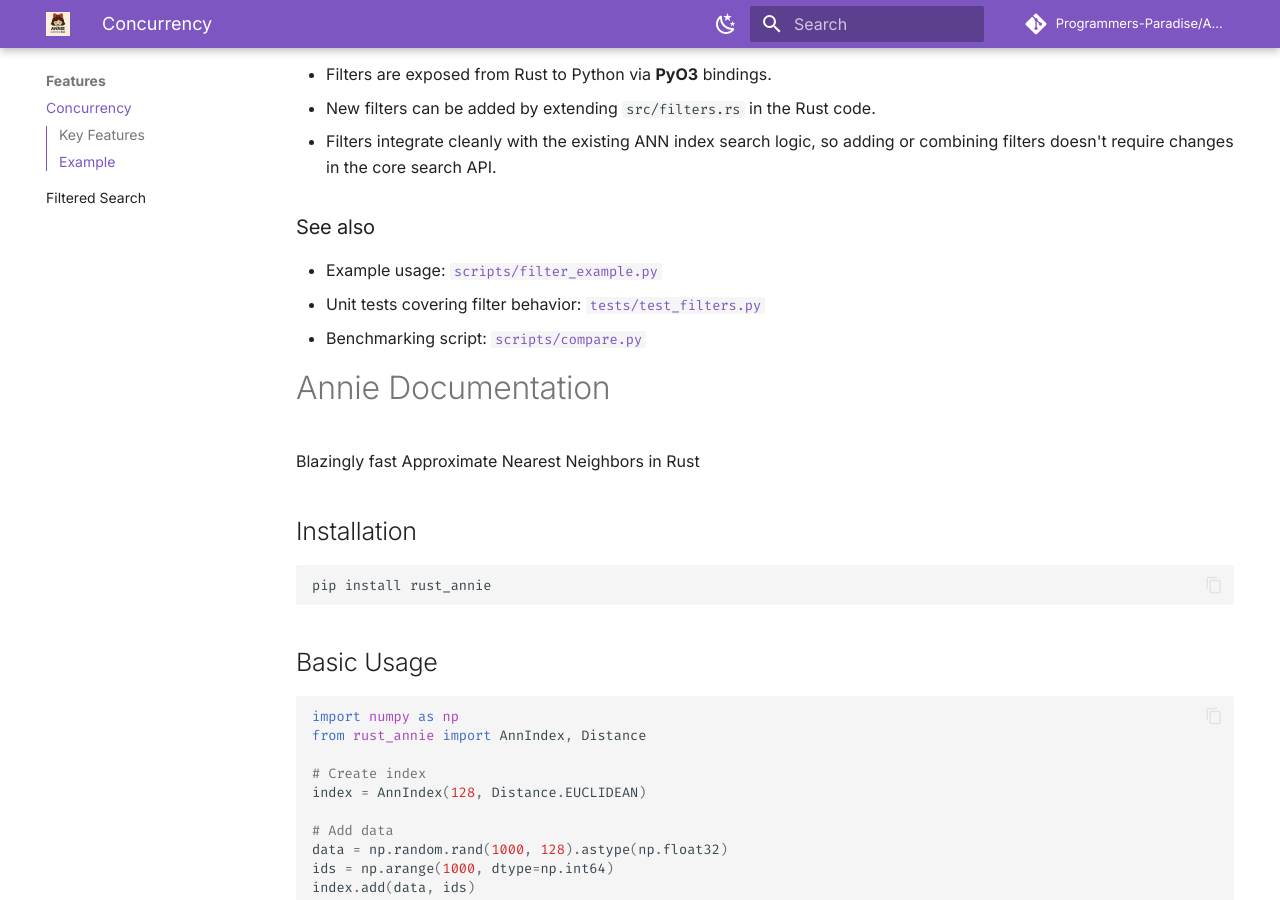
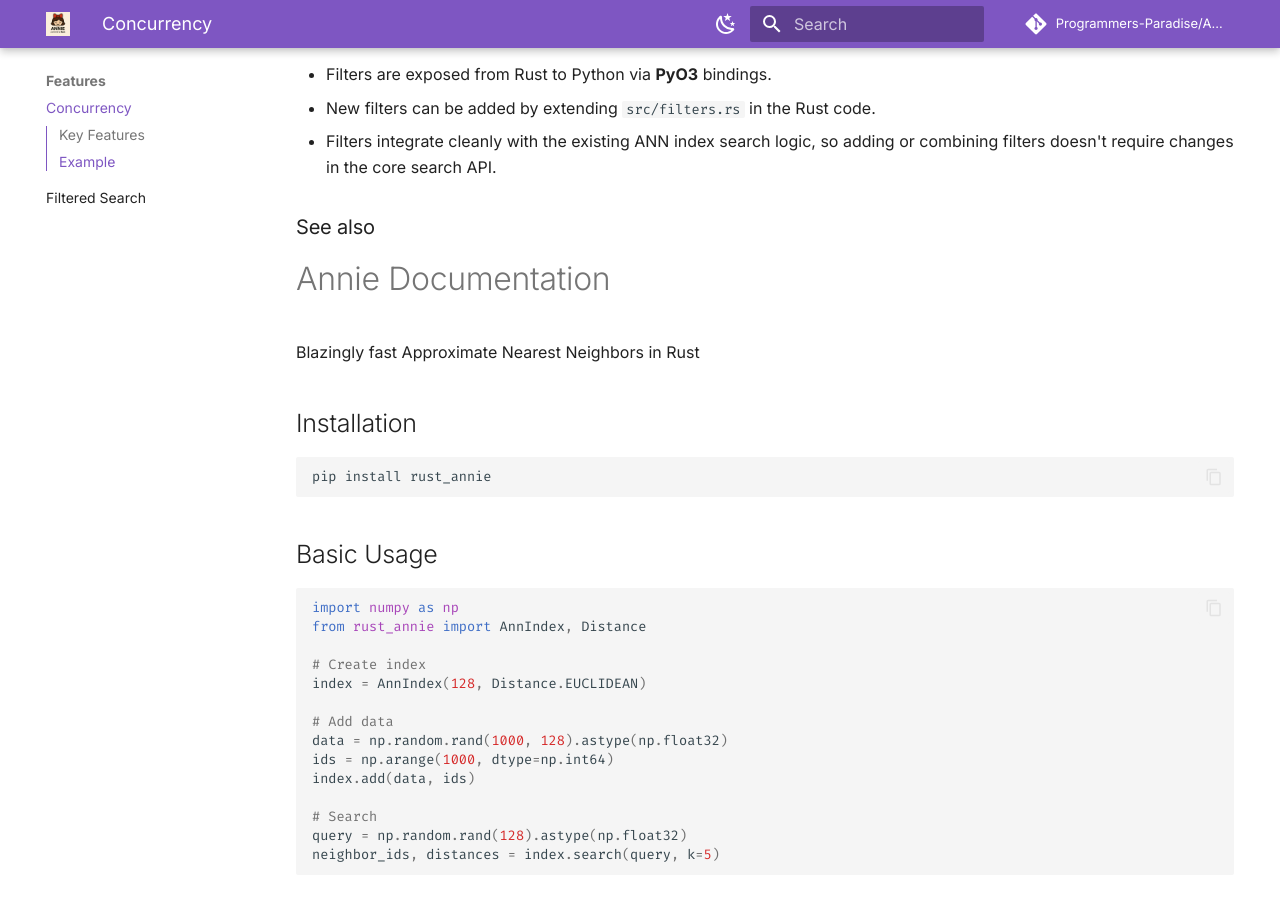
Before and after one commit to arnavk23/Annie-Docs, an MkDocs documentation site: the page built from docs/concurrency.md, in a window 1280 px wide and 900 px high, scrolled down 11905 px. Built offline with MkDocs 1.6.1 and Material for MkDocs 9.7.7, drawn with Linux system fonts in a browser that asks for light colours; comment, search, counter and statistics services are not loaded.

```diff
--- a/docs/concurrency.md
+++ b/docs/concurrency.md
@@ -476,9 +476,7 @@ if __name__ == "__main__":
 
 ### See also
 
-- Example usage: [`scripts/filter_example.py`](../scripts/filter_example.py)
-- Unit tests covering filter behavior: [`tests/test_filters.py`](../tests/test_filters.py)
-- Benchmarking script: [`scripts/compare.py`](../scripts/compare.py)
+<!-- Example usage, unit tests, and benchmarking scripts are available in the main repository. -->
 
 # Annie Documentation
 
```
Also changed, not shown: docs/examples.md (+18 -1 lines), docs/faq.md (+3 -1 lines), docs/filtering.md (+1 -3 lines), docs/troubleshooting.md (+1 -1 lines).
